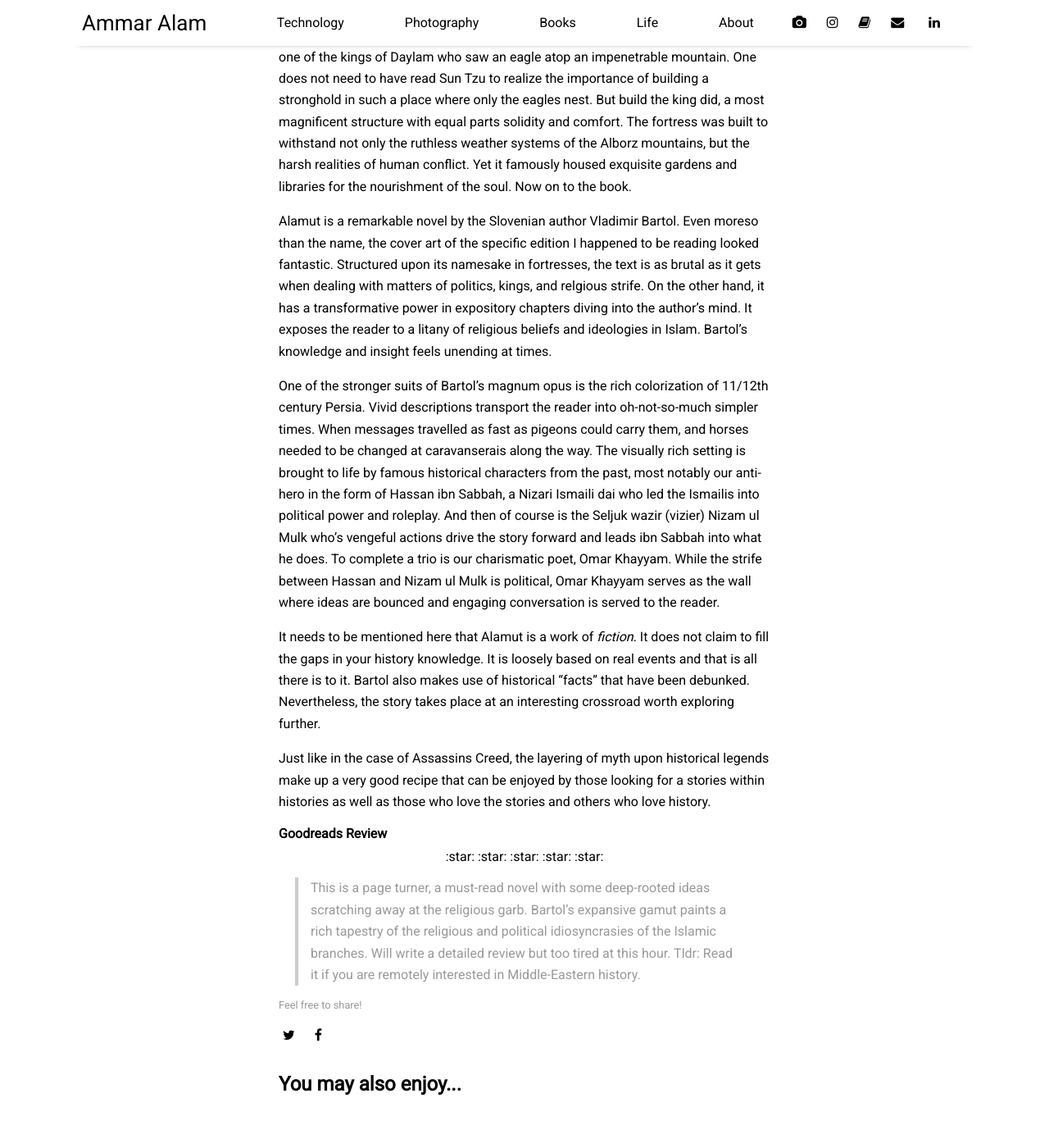
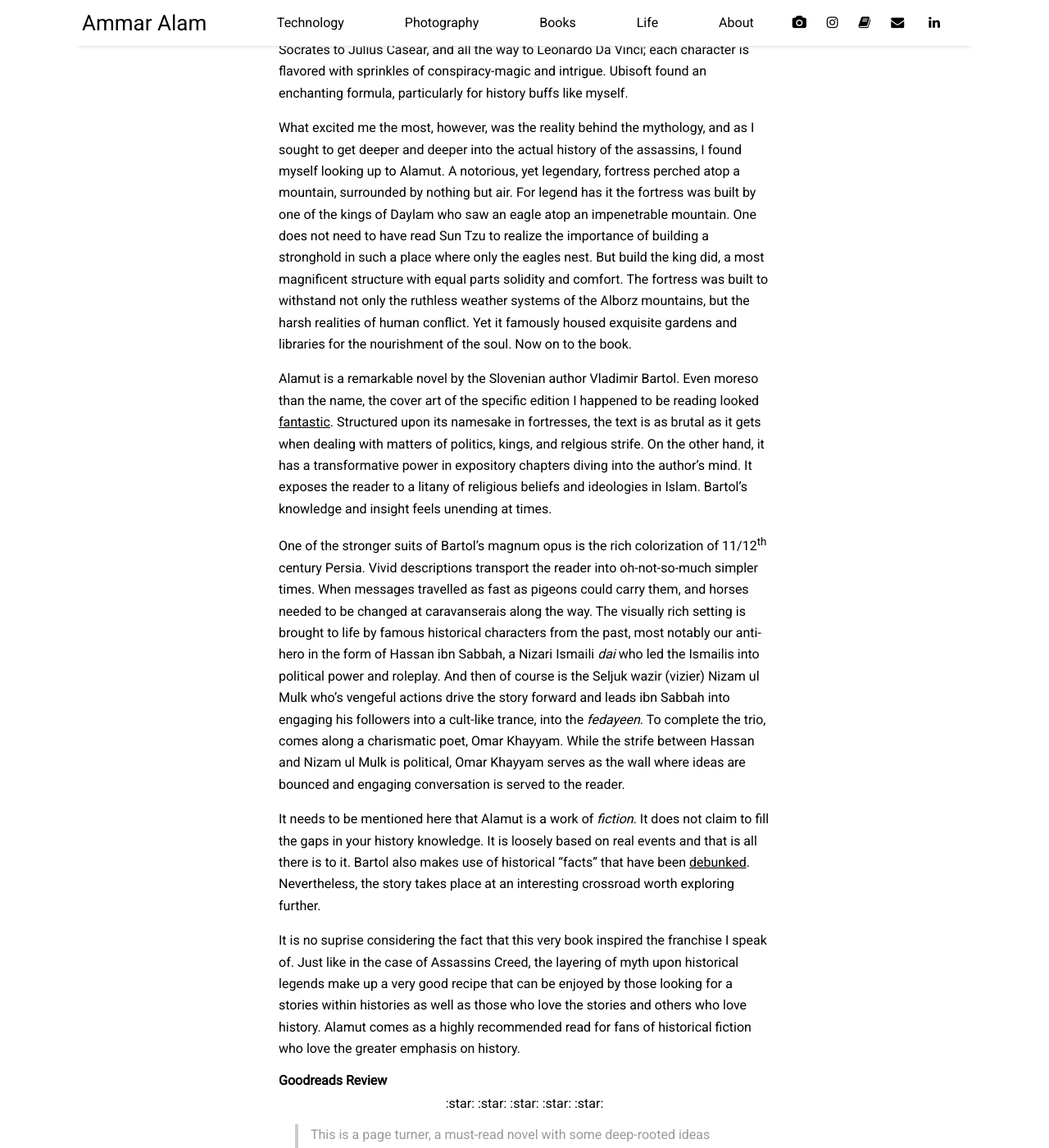
Before and after one commit to AALAM98mod100/AALAM98mod100.github.io, a Jekyll site: the page built from _posts/2022-08-01-alamut.md, in a window 1280 px wide and 1400 px high, scrolled down 810 px. Shown: the whole window at 82% size. Built offline with Jekyll 4.4.1, drawn with Linux system fonts in a browser that asks for light colours; nearby versions of some CDN libraries; some of the changed text lies outside the part shown.

Commit message:
Added image and goodreads review

```diff
--- a/_posts/2022-08-01-alamut.md
+++ b/_posts/2022-08-01-alamut.md
@@ -1,23 +1,23 @@
 ---
 layout: post
-title: "On politics, religion, and Alamut"
+title: "On religion, harems, and Alamut"
 author: "Ammar Alam"
 categories: books
 tags: [book, review,thoughts, bartol]
-image: arctic-1.jpg
+image: alamut.jpeg
 ---
 
 I have been a long time fan of the Assassins Creed franchise. Amid the thrill of ultimate-action and grandiose adventures, the games touch upon important inflection points in global history. And you get to meet a few celebrities too. From Socrates to Julius Casear, and all the way to Leonardo Da Vinci; each character is flavored with sprinkles of conspiracy-magic and intrigue. Ubisoft found an enchanting formula, particularly for history buffs like myself.
 
 What excited me the most, however, was the reality behind the mythology, and as I sought to get deeper and deeper into the actual history of the assassins, I found myself looking up to Alamut. A notorious, yet legendary, fortress perched atop a mountain, surrounded by nothing but air. For legend has it the fortress was built by one of the kings of Daylam who saw an eagle atop an impenetrable mountain. One does not need to have read Sun Tzu to realize the importance of building a stronghold in such a place where only the eagles nest. But build the king did, a most magnificent structure with equal parts solidity and comfort. The fortress was built to withstand not only the ruthless weather systems of the Alborz mountains, but the harsh realities of human conflict. Yet it famously housed exquisite gardens and libraries for the nourishment of the soul. Now on to the book.
 
-Alamut is a remarkable novel by the Slovenian author Vladimir Bartol. Even moreso than the name, the cover art of the specific edition I happened to be reading looked fantastic. Structured upon its namesake in fortresses, the text is as brutal as it gets when dealing with matters of politics, kings, and relgious strife. On the other hand, it has a transformative power in expository chapters diving into the author's mind. It exposes the reader to a litany of religious beliefs and ideologies in Islam. Bartol's knowledge and insight feels unending at times.
+Alamut is a remarkable novel by the Slovenian author Vladimir Bartol. Even moreso than the name, the cover art of the specific edition I happened to be reading looked [fantastic](https://i.gr-assets.com/images/S/compressed.photo.goodreads.com/books/1320545895l/1664129.jpg). Structured upon its namesake in fortresses, the text is as brutal as it gets when dealing with matters of politics, kings, and relgious strife. On the other hand, it has a transformative power in expository chapters diving into the author's mind. It exposes the reader to a litany of religious beliefs and ideologies in Islam. Bartol's knowledge and insight feels unending at times.
 
-One of the stronger suits of Bartol's magnum opus is the rich colorization of 11/12th century Persia. Vivid descriptions transport the reader into oh-not-so-much simpler times. When messages travelled as fast as pigeons could carry them, and horses needed to be changed at caravanserais along the way. The visually rich setting is brought to life by famous historical characters from the past, most notably our anti-hero in the form of Hassan ibn Sabbah, a Nizari Ismaili dai who led the Ismailis into political power and roleplay. And then of course is the Seljuk wazir (vizier) Nizam ul Mulk who's vengeful actions drive the story forward and leads ibn Sabbah into what he does. To complete a trio is our charismatic poet, Omar Khayyam. While the strife between Hassan and Nizam ul Mulk is political, Omar Khayyam serves as the wall where ideas are bounced and engaging conversation is served to the reader.
+One of the stronger suits of Bartol's magnum opus is the rich colorization of 11/12<sup>th</sup> century Persia. Vivid descriptions transport the reader into oh-not-so-much simpler times. When messages travelled as fast as pigeons could carry them, and horses needed to be changed at caravanserais along the way. The visually rich setting is brought to life by famous historical characters from the past, most notably our anti-hero in the form of Hassan ibn Sabbah, a Nizari Ismaili _dai_ who led the Ismailis into political power and roleplay. And then of course is the Seljuk wazir (vizier) Nizam ul Mulk who's vengeful actions drive the story forward and leads ibn Sabbah into engaging his followers into a cult-like trance, into the _fedayeen_. To complete the trio, comes along a charismatic poet, Omar Khayyam. While the strife between Hassan and Nizam ul Mulk is political, Omar Khayyam serves as the wall where ideas are bounced and engaging conversation is served to the reader.
 
-It needs to be mentioned here that Alamut is a work of _fiction_. It does not claim to fill the gaps in your history knowledge. It is loosely based on real events and that is all there is to it. Bartol also makes use of historical "facts" that have been debunked. Nevertheless, the story takes place at an interesting crossroad worth exploring further.
+It needs to be mentioned here that Alamut is a work of _fiction_. It does not claim to fill the gaps in your history knowledge. It is loosely based on real events and that is all there is to it. Bartol also makes use of historical "facts" that have been [debunked](https://youtu.be/OUVY3CFQAGY?t=758). Nevertheless, the story takes place at an interesting crossroad worth exploring further.
 
-Just like in the case of Assassins Creed, the layering of myth upon historical legends make up a very good recipe that can be enjoyed by those looking for a stories within histories as well as those who love the stories and others who love history.
+It is no suprise considering the fact that this very book inspired the franchise I speak of. Just like in the case of Assassins Creed, the layering of myth upon historical legends make up a very good recipe that can be enjoyed by those looking for a stories within histories as well as those who love the stories and others who love history. Alamut comes as a highly recommended read for fans of historical fiction who love the greater emphasis on history.
 
 #### Goodreads Review
 <div align="center">
```
Also changed, not shown: other parts of _posts/2022-08-01-alamut.md (+2 -0 lines), assets/img/alamut.jpeg (added).
